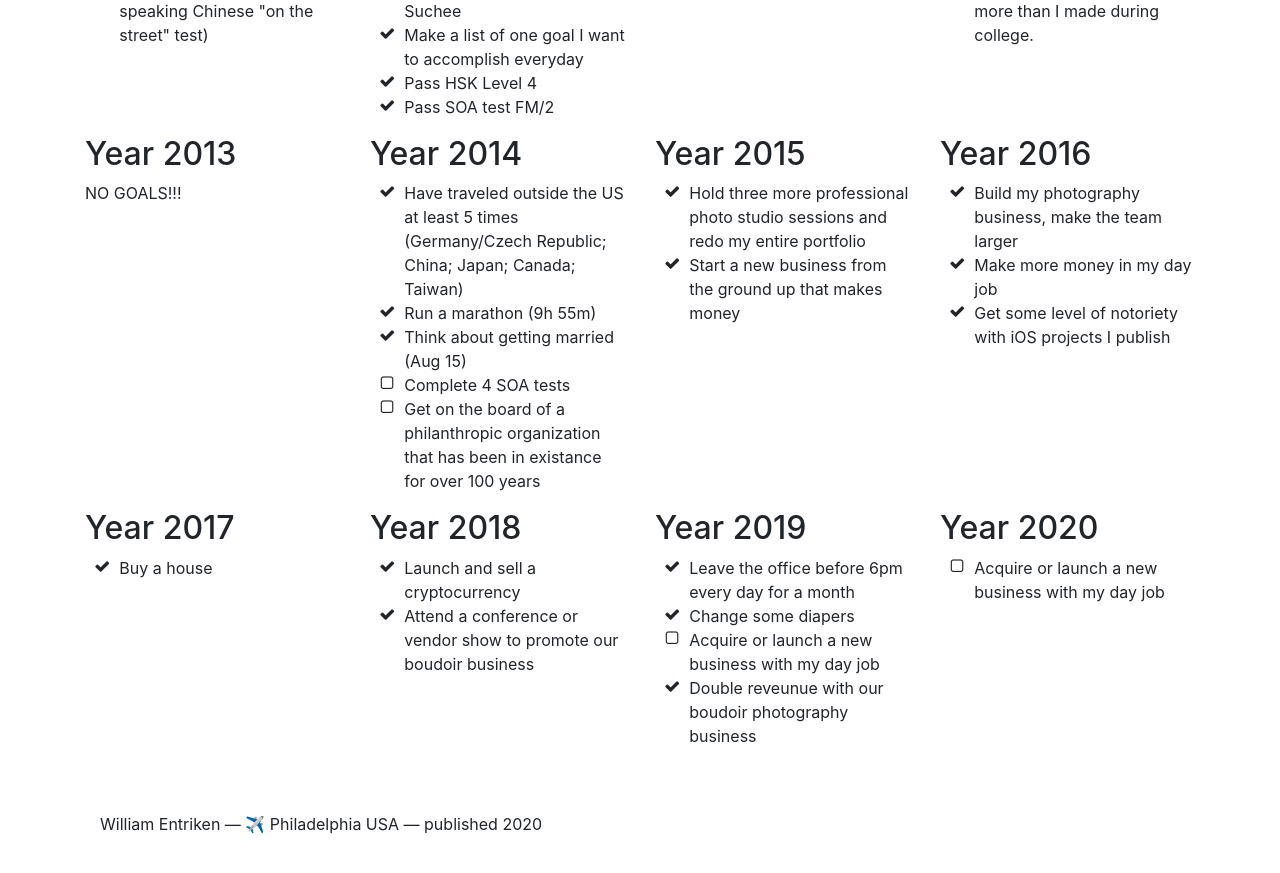
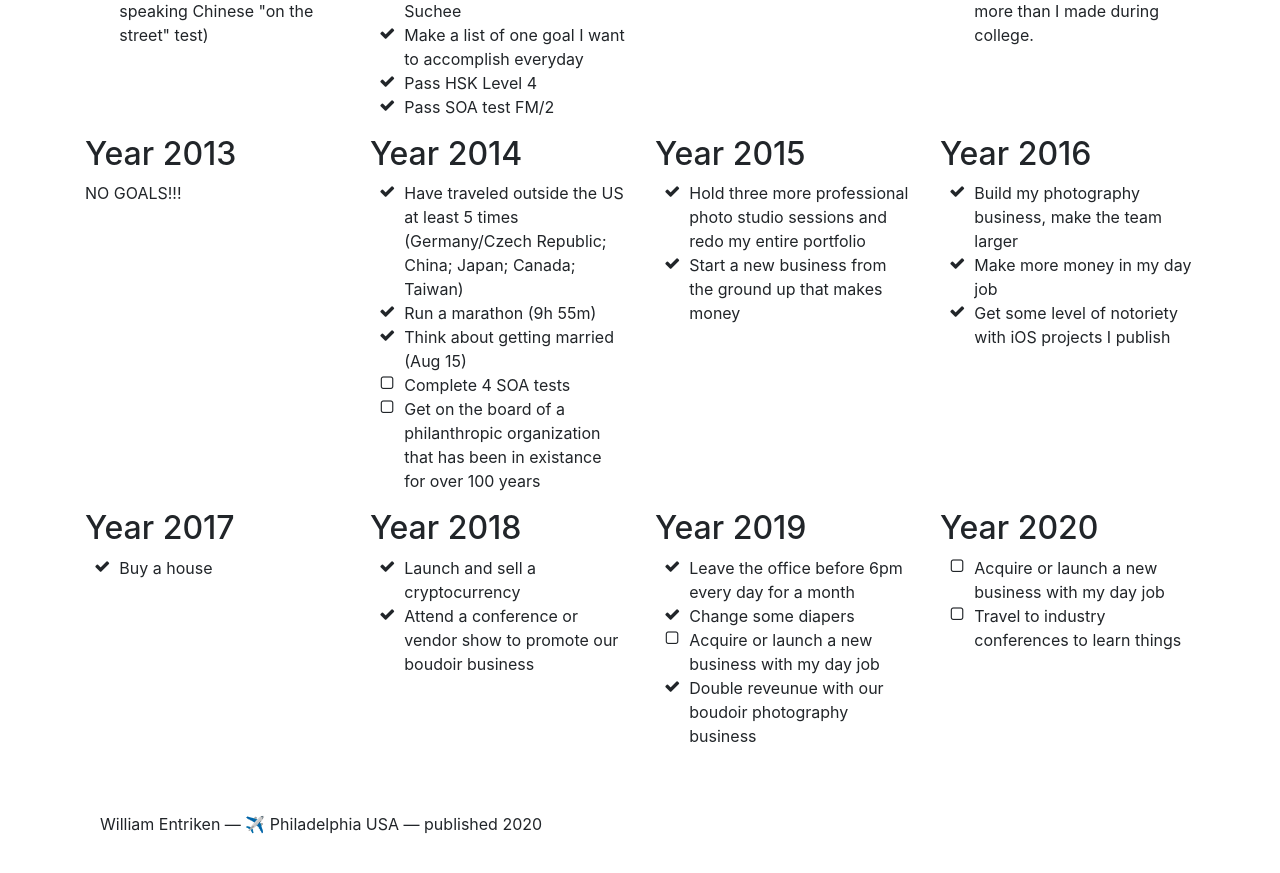
Before and after one commit to fulldecent/phor.net, a Jekyll site: the page built from goals.html, in a window 1280 px wide and 900 px high, scrolled down 1196 px. Shown: the top 873 px of the window. Built offline with Jekyll 4.4.1, drawn with Linux system fonts in a browser that asks for light colours.

Commit message:
add life goal

```diff
--- a/goals.html
+++ b/goals.html
@@ -127,6 +127,7 @@ title: William Entriken, Life Goals
       <h2>Year 2020</h2>
       <ul class="fa-ul">
         <li><i class="fa fa-li fa-square-o"></i> Acquire or launch a new business with my day job</li>
+        <li><i class="fa fa-li fa-square-o"></i> Travel to industry conferences to learn things</li>
       </ul>
     </div>
   </div>
```
